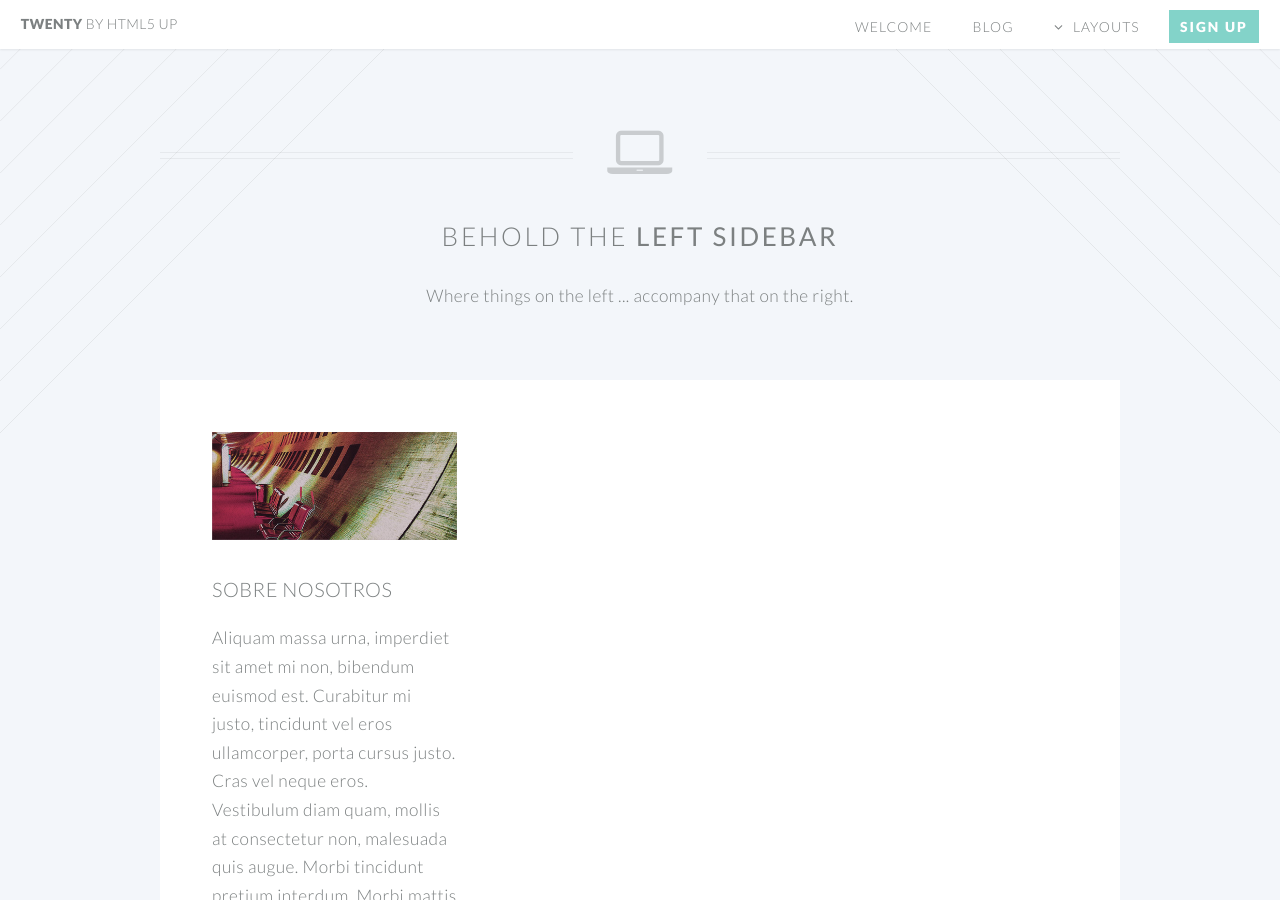
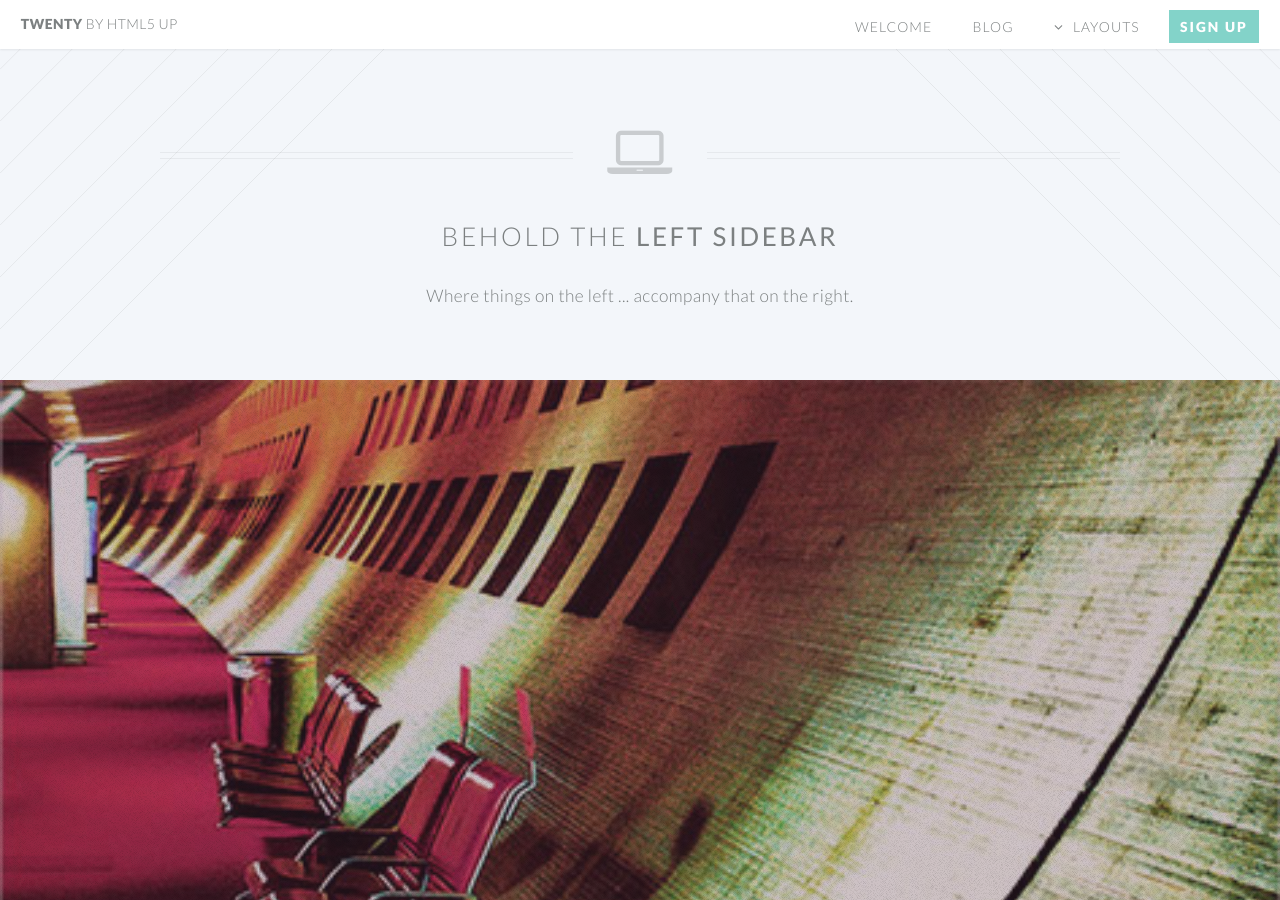
Before and after one commit to Vico2001/Vico2001.github.io, a Jekyll site: the page left-sidebar.html, which Jekyll copies as it is, in a window 1280 px wide and 900 px high. Built offline with Jekyll 4.4.1, drawn with Linux system fonts in a browser that asks for light colours.

Commit message:
Update left-sidebar.html

```diff
--- a/left-sidebar.html
+++ b/left-sidebar.html
@@ -70,13 +70,6 @@
 				</header>
 
 				<!-- One -->
-					<section class="wrapper style4 container">
-
-						<div class="row oneandhalf">
-							<div class="4u">
-
-
-
 								<!-- Content -->
 									<div class="content">
 										<section>
```
